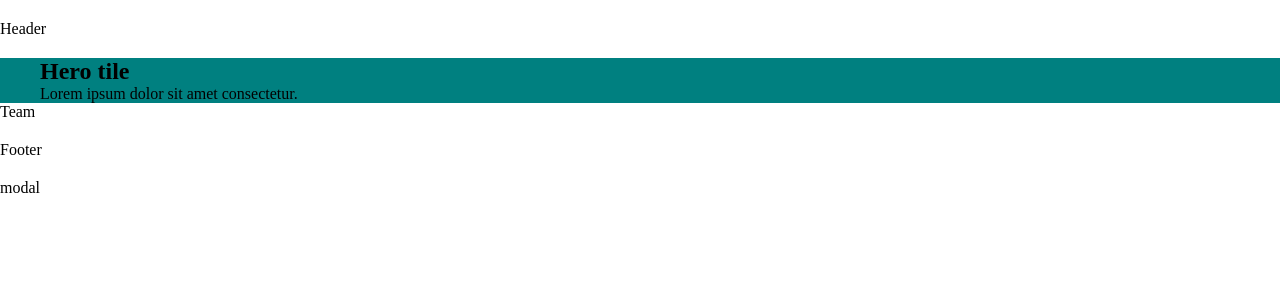
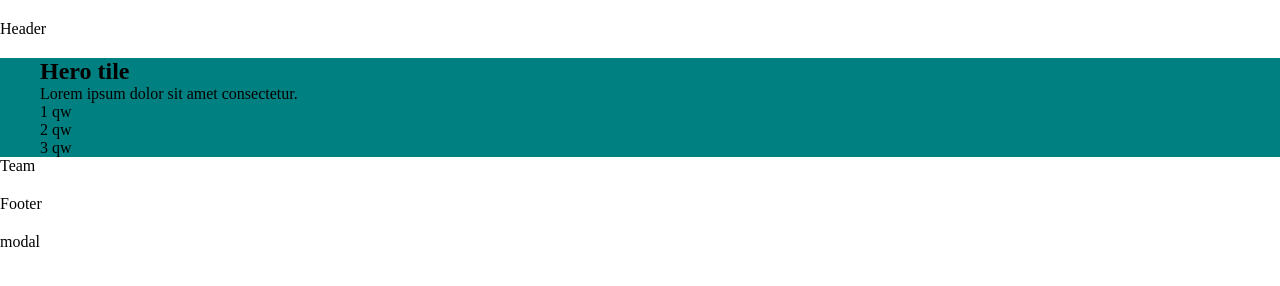
Before and after one commit to SergeyKorobka/team-proj-129, a plain HTML site: page index.html in a window 1280 px wide. Drawn offline with Linux system fonts and the light colour scheme.

Commit message:
Deploying to gh-pages from @ SergeyKorobka/team-proj-129@946d520673e5678fc32a9940c5169bdb5019255f 🚀

```diff
--- a/index.html
+++ b/index.html
@@ -21,6 +21,12 @@
   <div class="container">
     <h1>Hero tile</h1>
     <p>Lorem ipsum dolor sit amet consectetur.</p>
+
+    <ul>
+      <li>1 qw</li>
+      <li>2 qw</li>
+      <li>3 qw</li>
+    </ul>
   </div>
 </section>
 
```
